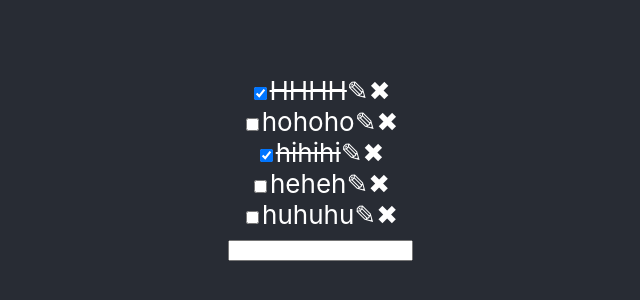
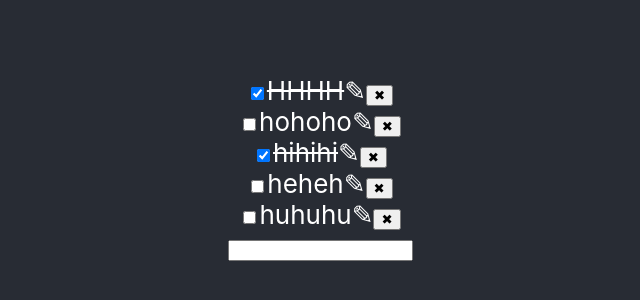
Before and after one commit to DionysusBacchus/to-do-list, a React (Create React App) app: page / in a window 1280 px wide. Shown: the part 232-532 px from the top of the page, without its empty margins (320-960 px from the left). Built offline with nearby package versions, Linux system fonts and the light colour scheme.

Commit message:
implement delete button

```diff
--- a/src/components/List.js
+++ b/src/components/List.js
@@ -22,10 +22,14 @@ export default function List() {
         }
       };
 
+      const handleDeleteItem = (id) => {
+        setArrayValues(arrayValues.filter(item => item.id !== id));
+      };
+
     return (
       <div>
       {arrayValues.map((item) => (
-        <ListItem text={item.text} done={item.done} />
+        <ListItem item={item} key={item.id} deleteItem={handleDeleteItem}/>
       ))}
       <input
             type="text"
--- a/src/components/ListItem.js
+++ b/src/components/ListItem.js
@@ -1,8 +1,12 @@
-import React, { useState } from 'react';
+import React, { useEffect, useState } from 'react';
 
 
-export default function ListItem({text, done}) {
-    const [isDone, setIsDone] = useState(done);
+export default function ListItem({item, deleteItem}) {
+    const [isDone, setIsDone] = useState(item.done);
+
+    const handleDeleteItem = () => {
+      deleteItem(item.id);
+    }
 
     const handleCheckboxChange = () => {
       setIsDone(!isDone);
@@ -12,18 +16,22 @@ export default function ListItem({text, done}) {
       textDecoration: isDone ? 'line-through' : 'none'
     };
 
+
     return (
-      <div>
+      <div key={item.id}>
         <input
           type="checkbox"
           checked={isDone}
           onChange={handleCheckboxChange}
-          name="check"
+          name={item.id}
+          key={item.id}
         />
-        <label style={labelStyle} for="check">{text}</label>
-        <span class="edit-icon">&#9998;</span>
-        <span class="delete-icon">&#10006;</span>
-
+        <label style={labelStyle} htmlFor={item.id}>{item.text}</label>
+        <span className="edit-icon">&#9998;</span>
+        <button
+          className="delete-icon"
+          onClick={handleDeleteItem}
+          >&#10006;</button>
       </div>
     );
   }
```
